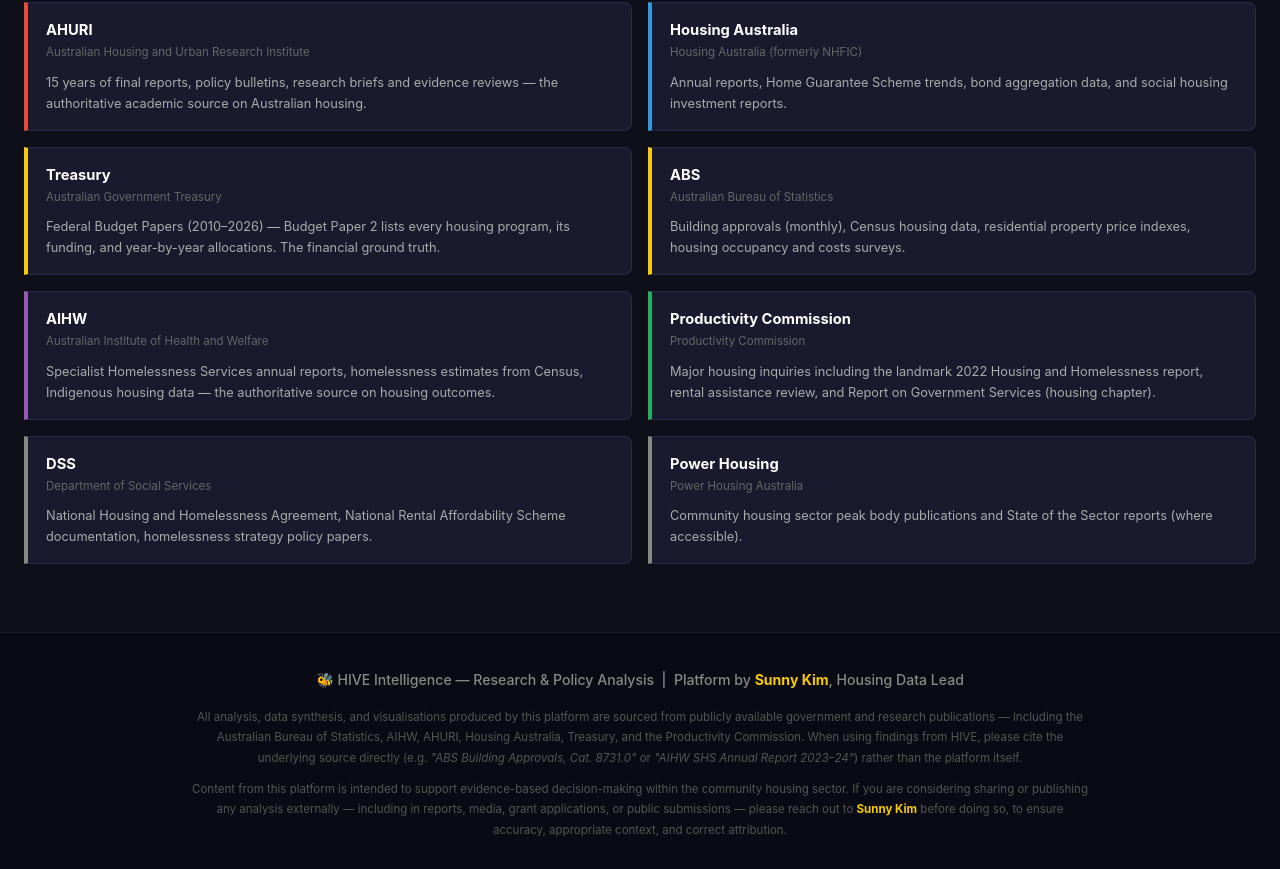
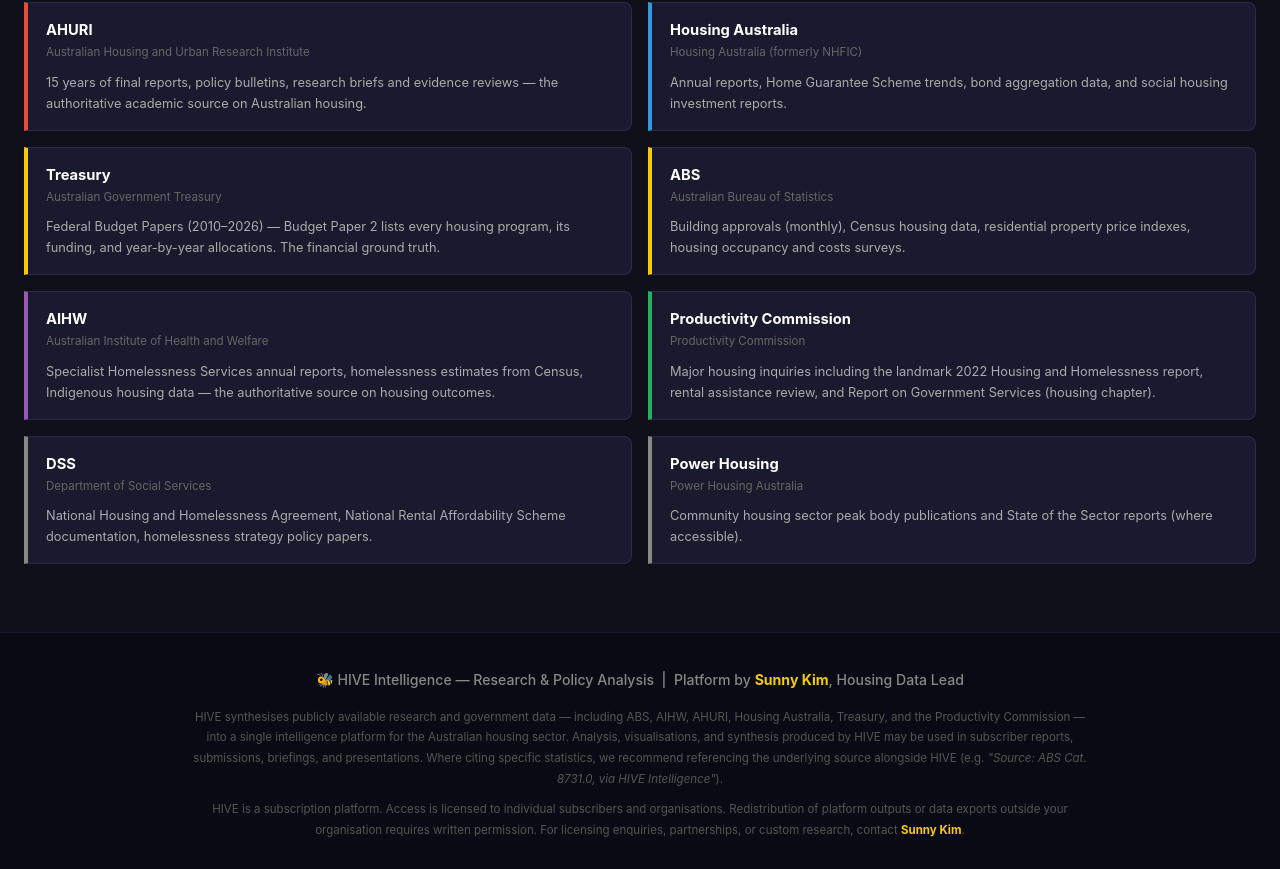
Before and after one commit to sunnykim-aus/hive-platform, a Next.js app: page / in a window 1280 px wide. Shown: the part 3287-4156 px from the top of the page. Built offline with nearby package versions, Linux system fonts and the light colour scheme.

Commit message:
Footer: rewrite disclaimer for paid subscription platform

```diff
--- a/app/layout.tsx
+++ b/app/layout.tsx
@@ -25,14 +25,13 @@ export default function RootLayout({ children }: { children: React.ReactNode })
               , Housing Data Lead
             </div>
             <p style={{ fontSize: "0.72rem", color: "#555", lineHeight: 1.8, marginBottom: 10 }}>
-              All analysis, data synthesis, and visualisations produced by this platform are sourced from publicly available government and research publications — including the Australian Bureau of Statistics, AIHW, AHURI, Housing Australia, Treasury, and the Productivity Commission. When using findings from HIVE, please cite the underlying source directly (e.g. <em>&quot;ABS Building Approvals, Cat. 8731.0&quot;</em> or <em>&quot;AIHW SHS Annual Report 2023–24&quot;</em>) rather than the platform itself.
+              HIVE synthesises publicly available research and government data — including ABS, AIHW, AHURI, Housing Australia, Treasury, and the Productivity Commission — into a single intelligence platform for the Australian housing sector. Analysis, visualisations, and synthesis produced by HIVE may be used in subscriber reports, submissions, briefings, and presentations. Where citing specific statistics, we recommend referencing the underlying source alongside HIVE (e.g. <em>&quot;Source: ABS Cat. 8731.0, via HIVE Intelligence&quot;</em>).
             </p>
             <p style={{ fontSize: "0.72rem", color: "#555", lineHeight: 1.8 }}>
-              Content from this platform is intended to support evidence-based decision-making within the community housing sector. If you are considering sharing or publishing any analysis externally — including in reports, media, grant applications, or public submissions — please reach out to{" "}
+              HIVE is a subscription platform. Access is licensed to individual subscribers and organisations. Redistribution of platform outputs or data exports outside your organisation requires written permission. For licensing enquiries, partnerships, or custom research, contact{" "}
               <a href="https://www.linkedin.com/in/sunny-kim-58a780100/" target="_blank" rel="noopener noreferrer" style={{ color: "#f6c90e", textDecoration: "none", fontWeight: 700 }}>
                 Sunny Kim
-              </a>{" "}
-              before doing so, to ensure accuracy, appropriate context, and correct attribution.
+              </a>.
             </p>
           </div>
         </footer>
```
